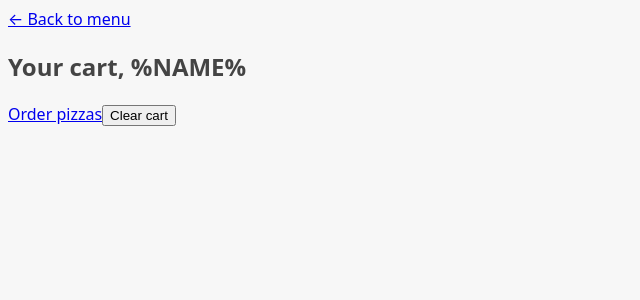
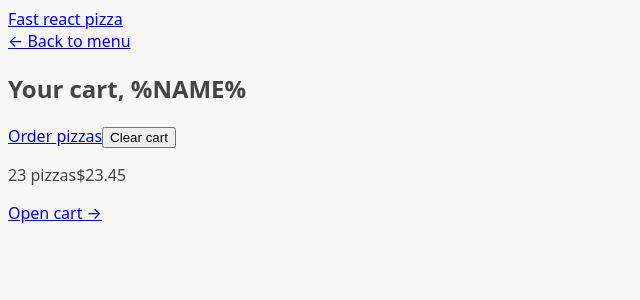
Before and after one commit to eviva2000/fast-react-pizza, a React (Vite) app: page /cart in a window 1280 px wide. Shown: the top 300 px of the page, without its empty margins (0-640 px from the left). Built offline with nearby package versions, Linux system fonts and the light colour scheme.

Commit message:
added app layout and nested routes

```diff
--- a/src/features/cart/CartOverview.jsx
+++ b/src/features/cart/CartOverview.jsx
@@ -1,3 +1,4 @@
+import { Link } from "react-router-dom";
 function CartOverview() {
   return (
     <div>
@@ -5,7 +6,7 @@
         <span>23 pizzas</span>
         <span>$23.45</span>
       </p>
-      <a href="#">Open cart &rarr;</a>
+      <Link to="/cart">Open cart &rarr;</Link>
     </div>
   );
 }
--- /dev/null
+++ b/src/ui/AppLayout.jsx
@@ -0,0 +1,14 @@
+import Header from "./Header";
+import CartOverview from "../features/cart/CartOverview";
+import { Outlet } from "react-router-dom";
+export const AppLayout = () => {
+  return (
+    <div>
+      <Header />
+      <main>
+        <Outlet />
+      </main>
+      <CartOverview />
+    </div>
+  );
+};
--- /dev/null
+++ b/src/ui/Header.jsx
@@ -0,0 +1,11 @@
+import { Link } from "react-router-dom";
+
+function Header() {
+  return (
+    <header>
+      <Link to="/">Fast react pizza</Link>
+    </header>
+  );
+}
+
+export default Header;
```
Also changed, not shown: src/App.jsx (+7 -2 lines).
